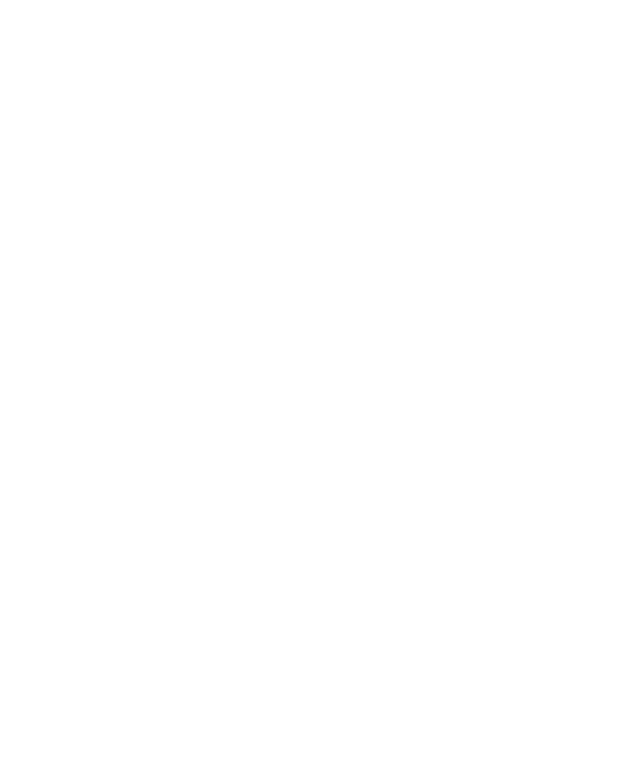
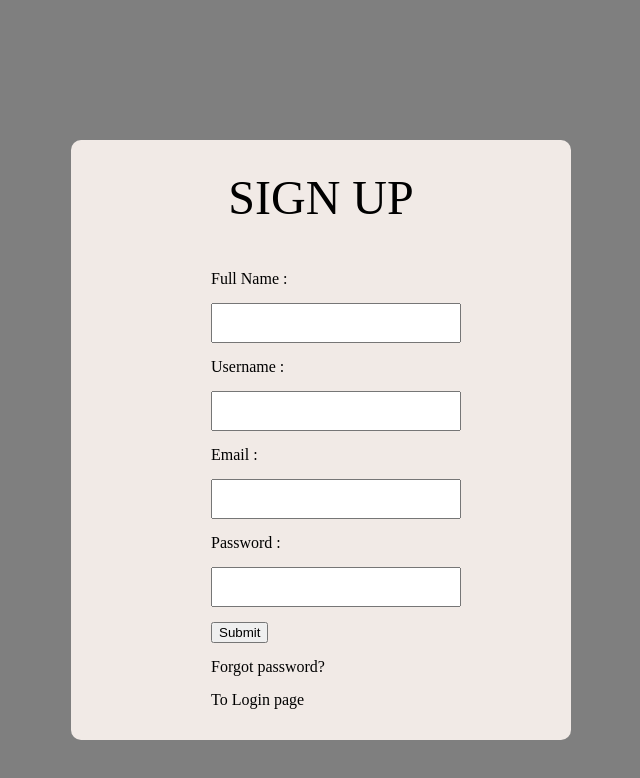
Before and after one commit to AeenPah/social-media, an Angular app: page /auth/sign-up in a window 1280 px wide. Before the commit this address led to /. Shown: the top 778 px of the page, without its empty margins (319-959 px from the left). Built offline with nearby package versions, Linux system fonts and the light colour scheme.

Commit message:
moving comps
moving login and sign-up components to auth module

```diff
--- a/src/app/app-routing.module.ts
+++ b/src/app/app-routing.module.ts
@@ -1,25 +1,17 @@
 import { NgModule } from '@angular/core';
 import { RouterModule, Routes } from '@angular/router';
 import { HomeComponent } from './home/home.component';
-import { LoginComponent } from './login/login.component';
 import { ProfileComponent } from './profile/profile.component';
-import { CanDeactivateGaurdLoginService } from './services/can-deactivate-gaurd-login.service';
-import { SingUpComponent } from './sing-up/sing-up.component';
 import { UserProfileComponent } from './user-profile/user-profile.component';
 
 const routes: Routes = [
   { path: '', redirectTo: 'login', pathMatch: 'full' },
+  {
+    path: 'auth',
+    loadChildren: () =>
+      import('./auth/auth.module').then((mod) => mod.AuthModule),
+  },
   { path: 'home', component: HomeComponent },
-  {
-    path: 'login',
-    canDeactivate: [CanDeactivateGaurdLoginService],
-    component: LoginComponent,
-  },
-  {
-    path: 'signup',
-    canDeactivate: [CanDeactivateGaurdLoginService],
-    component: SingUpComponent,
-  },
   { path: 'profile', component: ProfileComponent },
   { path: 'user-profile', component: UserProfileComponent },
   { path: 'user-profile/:id', component: UserProfileComponent },
--- a/src/app/auth/auth-routing.module.ts
+++ b/src/app/auth/auth-routing.module.ts
@@ -1,10 +1,15 @@
 import { NgModule } from '@angular/core';
 import { RouterModule, Routes } from '@angular/router';
+import { LoginComponent } from './components/login/login.component';
+import { SignUpComponent } from './components/sign-up/sign-up.component';
 
-const routes: Routes = [];
+const routes: Routes = [
+  { path: 'login', component: LoginComponent },
+  { path: 'sign-up', component: SignUpComponent },
+];
 
 @NgModule({
   imports: [RouterModule.forChild(routes)],
-  exports: [RouterModule]
+  exports: [RouterModule],
 })
-export class AuthRoutingModule { }
+export class AuthRoutingModule {}
--- a/src/app/auth/auth.module.ts
+++ b/src/app/auth/auth.module.ts
@@ -5,9 +5,10 @@
 import { LoginComponent } from './components/login/login.component';
 import { AuthComponent } from './auth.component';
 import { SignUpComponent } from './components/sign-up/sign-up.component';
+import { FormsModule, ReactiveFormsModule } from '@angular/forms';
 
 @NgModule({
   declarations: [LoginComponent, AuthComponent, SignUpComponent],
-  imports: [CommonModule, AuthRoutingModule],
+  imports: [CommonModule, AuthRoutingModule, FormsModule, ReactiveFormsModule],
 })
 export class AuthModule {}
--- a/src/app/auth/components/login/login.component.css
+++ b/src/app/auth/components/login/login.component.css
@@ -0,0 +1,49 @@
+.container {
+  background-color: rgba(0, 0, 0, 0.5);
+  height: 100%;
+  width: 100%;
+  position: fixed;
+}
+.inner-container {
+  position: fixed;
+  width: 500px;
+  height: 500px;
+  top: 50%;
+  left: 50%;
+  margin-top: -250px;
+  margin-left: -250px;
+  background-color: #f1eae6;
+  border-radius: 10px;
+  text-align: center;
+}
+.title {
+  font-size: 3em;
+  margin: 30px;
+}
+.form {
+  position: relative;
+  display: flex;
+  left: 125px;
+  top: 60px;
+  text-align: start;
+  margin-left: 15px;
+}
+.form .input-text {
+  margin: 15px 0;
+  width: 250px;
+  height: 40px;
+}
+.form label {
+  /* margin-left: 15px; */
+}
+.form .submit {
+  /* margin-left: 15px; */
+}
+.form .text {
+  margin: 15px 0;
+}
+
+.changerLink:hover {
+  color: blue;
+  cursor: pointer;
+}
--- a/src/app/auth/components/login/login.component.html
+++ b/src/app/auth/components/login/login.component.html
@@ -1 +1,28 @@
-<p>login works!</p>
+<div class="container">
+  <div class="inner-container">
+    <div class="title">LOGIN</div>
+    <div class="form">
+      <form [formGroup]="formLogin" (submit)="submitLogin()">
+        <label>Username : </label><br />
+        <input
+          class="input-text"
+          type="text"
+          formControlName="username"
+        /><br />
+        <label>Password : </label><br />
+        <input
+          class="input-text"
+          type="password"
+          formControlName="password"
+        /><br />
+        <input class="submit" type="submit" name="" id="" />
+        <div class="text">Forgot password?</div>
+        <div class="text">
+          Not a member?<span (click)="register()" class="changerLink">
+            Register</span
+          >
+        </div>
+      </form>
+    </div>
+  </div>
+</div>
--- a/src/app/auth/components/login/login.component.ts
+++ b/src/app/auth/components/login/login.component.ts
@@ -1,10 +1,61 @@
-import { Component } from '@angular/core';
+import { Component, OnInit } from '@angular/core';
+import { FormGroup, FormBuilder } from '@angular/forms';
+import { Router } from '@angular/router';
+import { ApiService } from 'src/app/services/api.service';
+import { UserDataService } from 'src/app/services/user-data.service';
 
 @Component({
   selector: 'app-login',
   templateUrl: './login.component.html',
-  styleUrls: ['./login.component.css']
+  styleUrls: ['./login.component.css'],
 })
-export class LoginComponent {
+export class LoginComponent implements OnInit {
+  formLogin!: FormGroup;
+  canDeactiveBool: boolean = true;
 
+  constructor(
+    private formBuilder: FormBuilder,
+    private router: Router,
+    private userDataService: UserDataService,
+    private api: ApiService
+  ) {}
+
+  ngOnInit(): void {
+    this.formLogin = this.formBuilder.group({
+      username: [''],
+      password: [''],
+    });
+    this.canDeactiveBool = true;
+  }
+
+  submitLogin() {
+    this.api.getFromUsers().subscribe((res) => {
+      const user = res.find((item: any) => {
+        return (
+          item.username === this.formLogin.value.username &&
+          item.password === this.formLogin.value.password
+        );
+      });
+      if (user) {
+        alert('Right!!');
+        this.userDataService.userData = user;
+        this.canDeactiveBool = false;
+        this.router.navigate(['profile']);
+      } else {
+        alert('somthing Wrong!');
+      }
+      this.formLogin.reset();
+    });
+  }
+  register() {
+    this.canDeactiveBool = false;
+    this.router.navigate(['/signup']);
+  }
+  canExit() {
+    if (this.canDeactiveBool) {
+      return false;
+    } else {
+      return true;
+    }
+  }
 }
--- a/src/app/auth/components/sign-up/sign-up.component.css
+++ b/src/app/auth/components/sign-up/sign-up.component.css
@@ -0,0 +1,44 @@
+.container {
+  background-color: rgba(0, 0, 0, 0.5);
+  height: 100%;
+  width: 100%;
+  position: fixed;
+}
+.inner-container {
+  position: fixed;
+  width: 500px;
+  height: 600px;
+  top: 55%;
+  left: 50%;
+  margin-top: -300px;
+  margin-left: -250px;
+  background-color: #f1eae6;
+  border-radius: 10px;
+  text-align: center;
+}
+.title {
+  font-size: 3em;
+  margin: 30px;
+}
+.form {
+  position: relative;
+  display: flex;
+  left: 125px;
+  top: 15px;
+  text-align: start;
+  margin-left: 15px;
+}
+.form .input-text {
+  margin: 15px 0;
+  width: 250px;
+  height: 40px;
+}
+
+.form .text {
+  margin: 15px 0;
+}
+
+.changerLink:hover {
+  color: blue;
+  cursor: pointer;
+}
--- a/src/app/auth/components/sign-up/sign-up.component.html
+++ b/src/app/auth/components/sign-up/sign-up.component.html
@@ -1 +1,34 @@
-<p>sign-up works!</p>
+<div class="container">
+  <div class="inner-container">
+    <div class="title">SIGN UP</div>
+    <div class="form">
+      <form [formGroup]="formSignUP" (submit)="submitSignUp()">
+        <label>Full Name : </label><br />
+        <input
+          class="input-text"
+          type="text"
+          formControlName="fullName"
+        /><br />
+        <label>Username : </label><br />
+        <input
+          class="input-text"
+          type="text"
+          formControlName="username"
+        /><br />
+        <label>Email : </label><br />
+        <input class="input-text" type="text" formControlName="email" /><br />
+        <label>Password : </label><br />
+        <input
+          class="input-text"
+          type="password"
+          formControlName="password"
+        /><br />
+        <input class="submit" type="submit" name="" id="" />
+        <div class="text">Forgot password?</div>
+        <div class="text" (click)="toLogin()" class="changerLink">
+          To Login page
+        </div>
+      </form>
+    </div>
+  </div>
+</div>
--- a/src/app/auth/components/sign-up/sign-up.component.ts
+++ b/src/app/auth/components/sign-up/sign-up.component.ts
@@ -1,10 +1,52 @@
 import { Component } from '@angular/core';
+import { FormGroup, FormBuilder } from '@angular/forms';
+import { Router } from '@angular/router';
+import { ApiService } from 'src/app/services/api.service';
 
 @Component({
   selector: 'app-sign-up',
   templateUrl: './sign-up.component.html',
-  styleUrls: ['./sign-up.component.css']
+  styleUrls: ['./sign-up.component.css'],
 })
 export class SignUpComponent {
+  formSignUP!: FormGroup;
+  primaryPosts = ['', ''];
+  canDeactiveBool: boolean = true;
 
+  constructor(
+    private formBuilder: FormBuilder,
+    private router: Router,
+    private api: ApiService
+  ) {}
+
+  ngOnInit(): void {
+    this.formSignUP = this.formBuilder.group({
+      fullName: [''],
+      username: [''],
+      email: [''],
+      password: [''],
+      posts: [''],
+    });
+  }
+
+  submitSignUp() {
+    this.formSignUP.value.posts = this.primaryPosts;
+    this.api.postUsers(this.formSignUP.value).subscribe((res) => {
+      console.log('http posted!!');
+      this.canDeactiveBool = false;
+      this.router.navigate(['/login']);
+      this.formSignUP.reset();
+    });
+  }
+  toLogin() {
+    this.canDeactiveBool = false;
+    this.router.navigate(['/login']);
+  }
+  canExit() {
+    if (this.canDeactiveBool) {
+      return false;
+    } else {
+      return true;
+    }
+  }
 }
```
Also changed, not shown: 1 other file (tests, documents, lock files or other folders).
